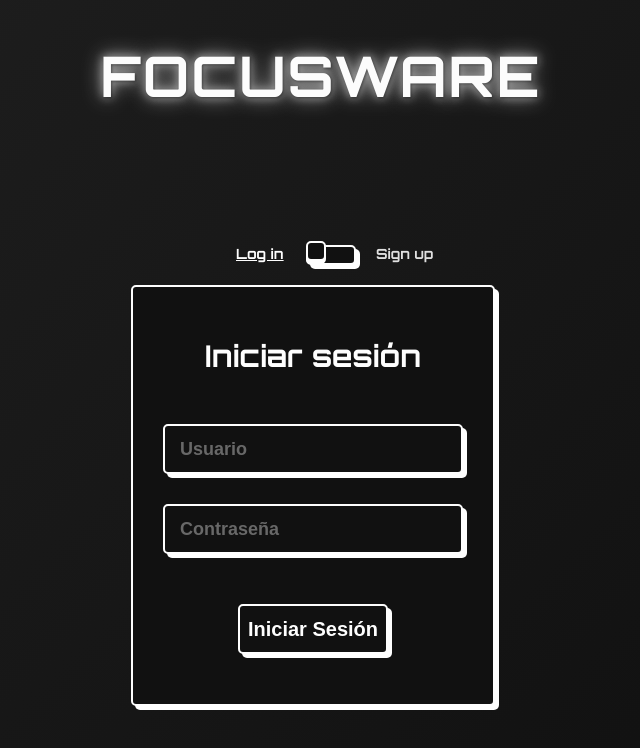
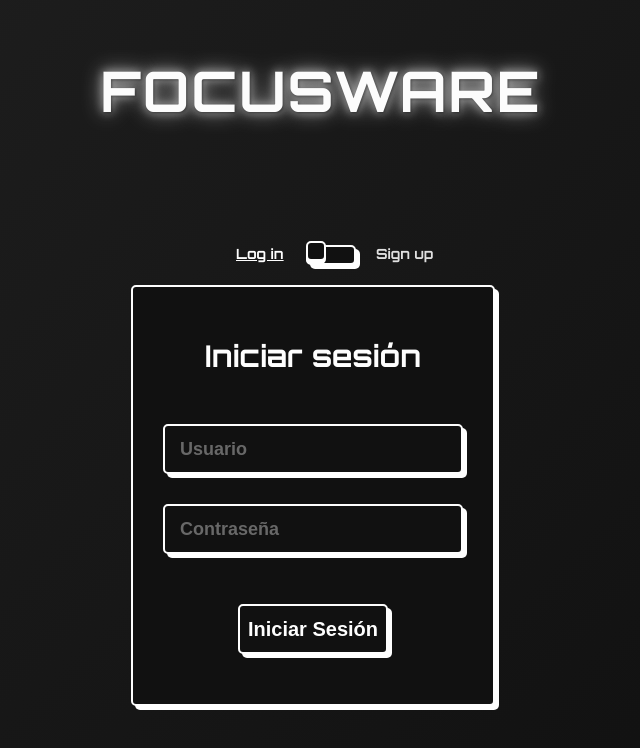
Before and after one commit to CesarGoto1/App, a React (Vite) app: page / in a window 1280 px wide. Shown: the top 748 px of the page, without its empty margins (319-959 px from the left). Built offline with nearby package versions, Linux system fonts and the light colour scheme.

Commit message:
Inicio Final

```diff
--- a/src/index.css
+++ b/src/index.css
@@ -27,7 +27,7 @@ body {
   letter-spacing: 2px;
   text-shadow: 1px 1px 3px rgba(0, 0, 0, 0.5), 0 0 10px #acacac, 0 0 20px #acacac;
   position: fixed; /* Posiciona el título en la parte superior */
-  top: 40px; /* Ajusta la distancia desde la parte superior */
+  top: 55px; /* Ajusta la distancia desde la parte superior */
   width: 100%;
   z-index: 1000; /* Asegura que el título esté por encima de otros elementos */
 }
```
